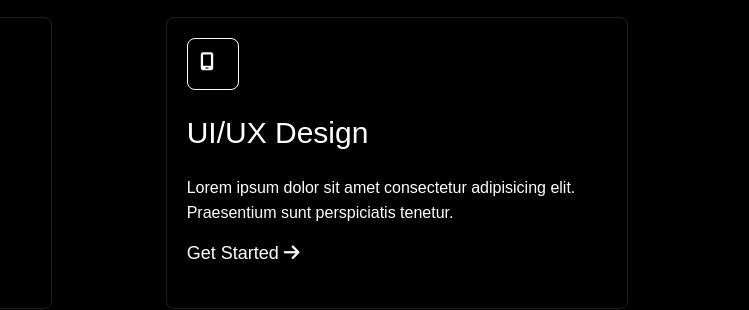
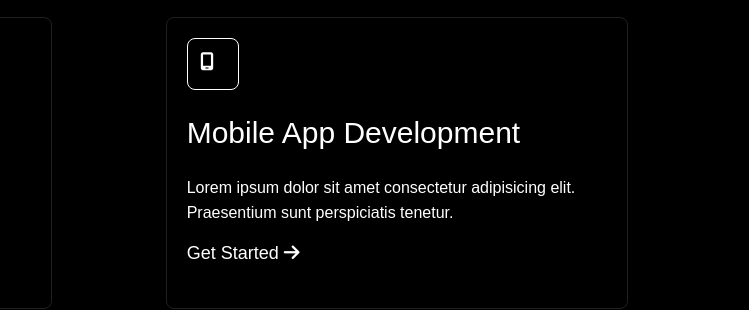
Before and after one commit to AaribAslam/flex-1, a plain HTML site: page index.html in a window 1280 px wide. Shown: the part 710-1020 px from the top of the page, 531-1280 px from the left. Drawn offline with Linux system fonts and the light colour scheme.

Commit message:
Update index.html

```diff
--- a/index.html
+++ b/index.html
@@ -76,7 +76,7 @@
             <div class="icon-box">
                 <span><i class="fa-solid fa-mobile-screen mobile"></i></span>
             </div>
-            <p class="heading">UI/UX Design</p>
+            <p class="heading">Mobile App Development</p>
             <p>Lorem ipsum dolor sit amet consectetur adipisicing elit. Praesentium sunt perspiciatis tenetur.</p>
             <span>Get Started <i class="fa-solid fa-arrow-right"></i> </span>
         </div>
```
